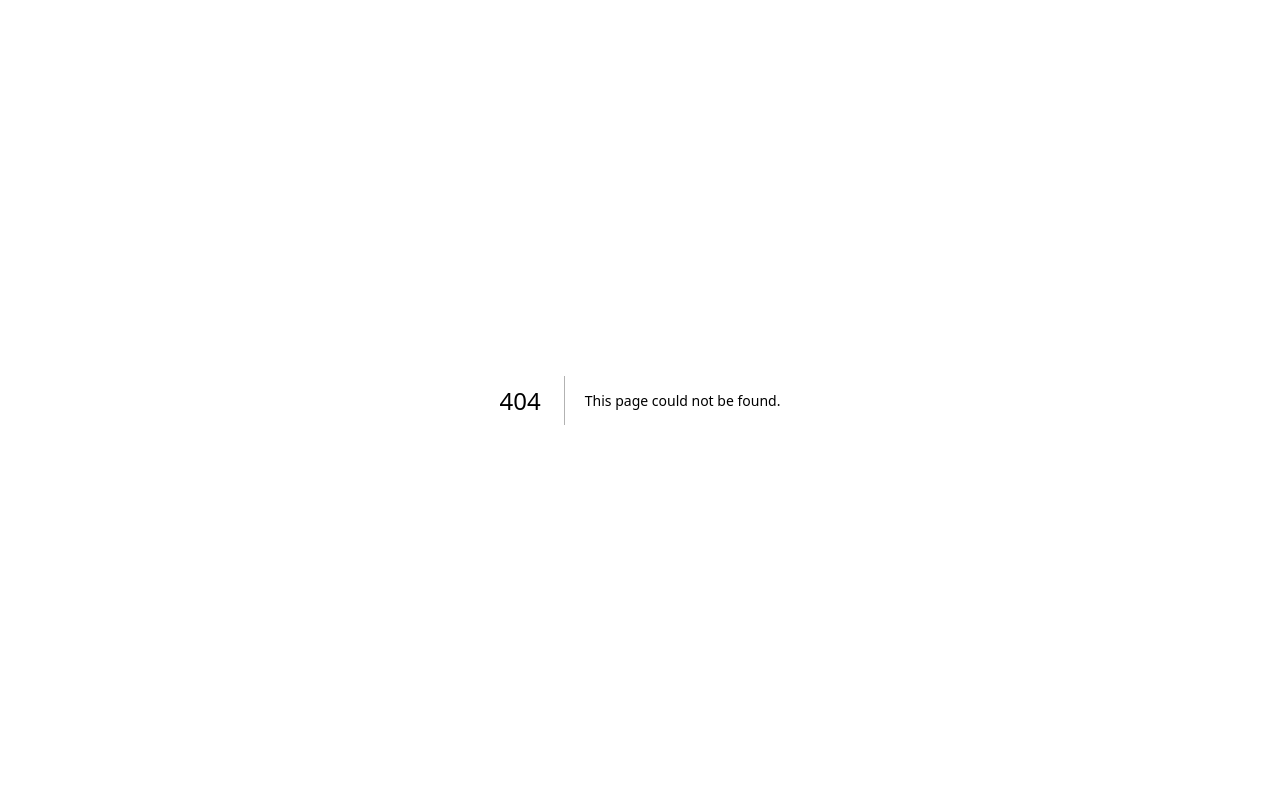
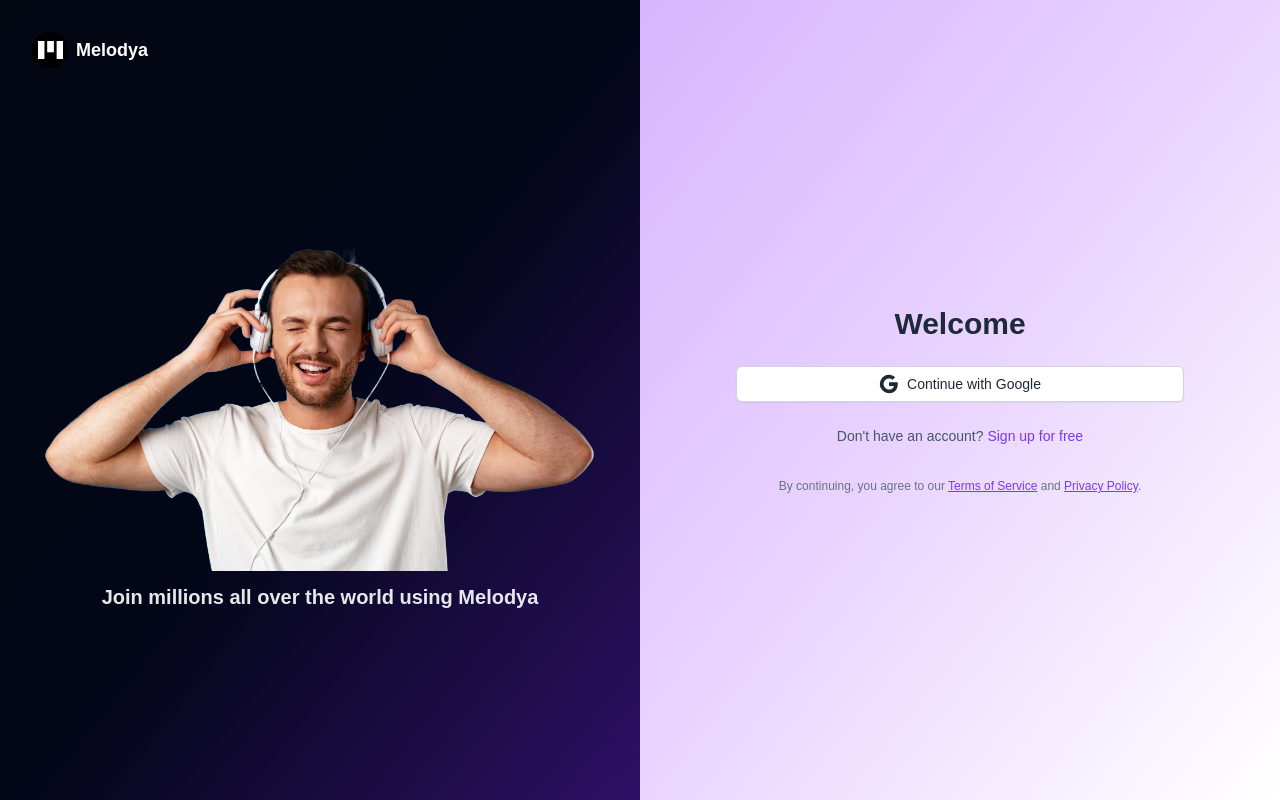
Before and after one commit to chiefEbube/melodiya, a Next.js app: page /get-started in a window 1280 px wide. Before the commit this address had no page. Built offline with nearby package versions, Linux system fonts and the light colour scheme.

Commit message:
added get started page

```diff
--- /dev/null
+++ b/src/app/get-started/page.tsx
@@ -0,0 +1,75 @@
+import Image from "next/image"
+import Link from "next/link"
+import { Button } from "@/components/ui/button"
+
+export default function GetStarted() {
+    return (
+        <div className="h-screen flex">
+            {/* Left Column */}
+            <div className="hidden md:block md:w-1/2 bg-gradient-to-br from-gray-950 via-slate-950 to-violet-950 text-white p-8">
+                <Link href="/" className="flex items-center space-x-2 z-20">
+                    <div className="bg-black w-9 h-9 flex items-center justify-center rounded-full">
+                        <Image
+                            src="/images/logo.png"
+                            alt="Melodya Logo"
+                            width={25}
+                            height={25}
+                        />
+                    </div>
+                    <span className="text-lg font-bold">Melodya</span>
+                </Link>
+
+                <div className="h-[90%] grid place-content-center">
+                    <Image src='/images/get-started.png' width={800} height={800} alt="man"/>
+                    <p className="text-xl text-center font-bold mt-3 text-gray-200">
+                        Join millions all over the world using Melodya
+                    </p>
+                </div>
+
+            </div>
+
+            {/* Right Column */}
+            <div className="w-full md:w-1/2 bg-gradient-to-br from-purple-300 via-purple-200 to-white p-8 flex flex-col justify-center">
+                <div className="max-w-md w-full mx-auto">
+                    <h2 className="text-3xl font-bold mb-6 text-center text-gray-800">Welcome</h2>
+                    <p className="md:hidden text-xs text-center -mt-5 mb-10 text-gray-600">Join millions all over the world using Melodya</p>
+                    <div className="space-y-4">
+                        <Button variant="outline" className="w-full flex items-center justify-center bg-white text-gray-800 hover:bg-gray-50 border border-gray-300">
+                            <svg
+                                className="w-5 h-5 mr-2"
+                                viewBox="0 0 24 24"
+                                fill="currentColor"
+                                xmlns="http://www.w3.org/2000/svg"
+                            >
+                                <path d="M22.56 12.25c0-.78-.07-1.53-.2-2.25H12v4.26h5.92c-.26 1.37-1.04 2.53-2.21 3.31v2.77h3.57c2.08-1.92 3.28-4.74 3.28-8.09z" />
+                                <path d="M12 23c2.97 0 5.46-.98 7.28-2.66l-3.57-2.77c-.98.66-2.23 1.06-3.71 1.06-2.86 0-5.29-1.93-6.16-4.53H2.18v2.84C3.99 20.53 7.7 23 12 23z" />
+                                <path d="M5.84 14.09c-.22-.66-.35-1.36-.35-2.09s.13-1.43.35-2.09V7.07H2.18C1.43 8.55 1 10.22 1 12s.43 3.45 1.18 4.93l2.85-2.22.81-.62z" />
+                                <path d="M12 5.38c1.62 0 3.06.56 4.21 1.64l3.15-3.15C17.45 2.09 14.97 1 12 1 7.7 1 3.99 3.47 2.18 7.07l3.66 2.84c.87-2.6 3.3-4.53 6.16-4.53z" />
+                            </svg>
+                            Continue with Google
+                        </Button>
+                    </div>
+                    <div className="mt-6 text-center">
+                        <p className="text-sm text-gray-600">
+                            {`Don't have an account? `}
+                            <Link href="/signup" className="text-violet-600 hover:text-violet">
+                                Sign up for free
+                            </Link>
+                        </p>
+                    </div>
+                    <p className="text-xs text-gray-500 mt-8 text-center">
+                        By continuing, you agree to our{" "}
+                        <Link href="/get-started" className="underline text-violet-600 hover:text-violet-700">
+                            Terms of Service
+                        </Link>{" "}
+                        and{" "}
+                        <Link href="/get-started" className="underline text-violet-600 hover:text-violet-700">
+                            Privacy Policy
+                        </Link>
+                        .
+                    </p>
+                </div>
+            </div>
+        </div>
+    )
+}
--- a/src/app/layout.tsx
+++ b/src/app/layout.tsx
@@ -1,17 +1,5 @@
 import type { Metadata } from "next";
-// import localFont from "next/font/local";
 import "./globals.css";
-
-// const geistSans = localFont({
-//   src: "./fonts/GeistVF.woff",
-//   variable: "--font-geist-sans",
-//   weight: "100 900",
-// });
-// const geistMono = localFont({
-//   src: "./fonts/GeistMonoVF.woff",
-//   variable: "--font-geist-mono",
-//   weight: "100 900",
-// });
 
 export const metadata: Metadata = {
   title: "Melodya",
@@ -25,9 +13,7 @@ export default function RootLayout({
 }>) {
   return (
     <html lang="en">
-      <body
-        // className={`${geistSans.variable} ${geistMono.variable} antialiased`}
-      >
+      <body>
         {children}
       </body>
     </html>
--- a/src/components/CTA.tsx
+++ b/src/components/CTA.tsx
@@ -10,7 +10,7 @@ export function CTASection() {
             <h2 className="text-4xl md:text-5xl font-bold mb-4 text-gray-200">Ready to Transform Your Music Experience?</h2>
             <p className="text-lg md:text-xl mb-8 text-gray-400">Join millions of music lovers and start your journey today.</p>
             <Button asChild size="lg" className="bg-gradient-to-r from-pink-500 to-purple-500 hover:from-pink-600 hover:to-purple-600 text-white">
-              <Link href="/" className="font-extrabold">Get Started for Free</Link>
+              <Link href="/get-started" className="font-extrabold">Get Started for Free</Link>
             </Button>
           </div>
         </div>
--- a/src/components/Hero.tsx
+++ b/src/components/Hero.tsx
@@ -17,7 +17,7 @@ export function HeroSection() {
             Immerse yourself in a world of sound with our cutting-edge music player. Discover, play, and share your favorite tunes with ease.
           </p>
           <Button asChild size="lg" className="bg-gradient-to-r from-pink-500 to-purple-500 hover:from-pink-600 hover:to-purple-600 text-white">
-            <Link href="/" className="font-extrabold">Start Listening Now</Link>
+            <Link href="/get-started" className="font-extrabold">Start Listening Now</Link>
           </Button>
 
         </div>
--- a/src/components/Navbar.tsx
+++ b/src/components/Navbar.tsx
@@ -91,7 +91,7 @@ export default function Navbar() {
                             asChild
                             className="w-full bg-white text-purple-600 hover:bg-purple-100 transition-colors duration-200 lg:bg-purple-600 lg:text-white lg:hover:bg-purple-700"
                         >
-                            <Link href="/" className="font-bold text-lg" onClick={() => setIsMenuOpen(false)}>
+                            <Link href="/get-started" className="font-bold text-lg" onClick={() => setIsMenuOpen(false)}>
                                 Get Started
                             </Link>
                         </Button>
```
Also changed, not shown: public/images/get-started.png (added), src/components/GetStarted.tsx (added), 1 other file (tests, documents, lock files or other folders).
